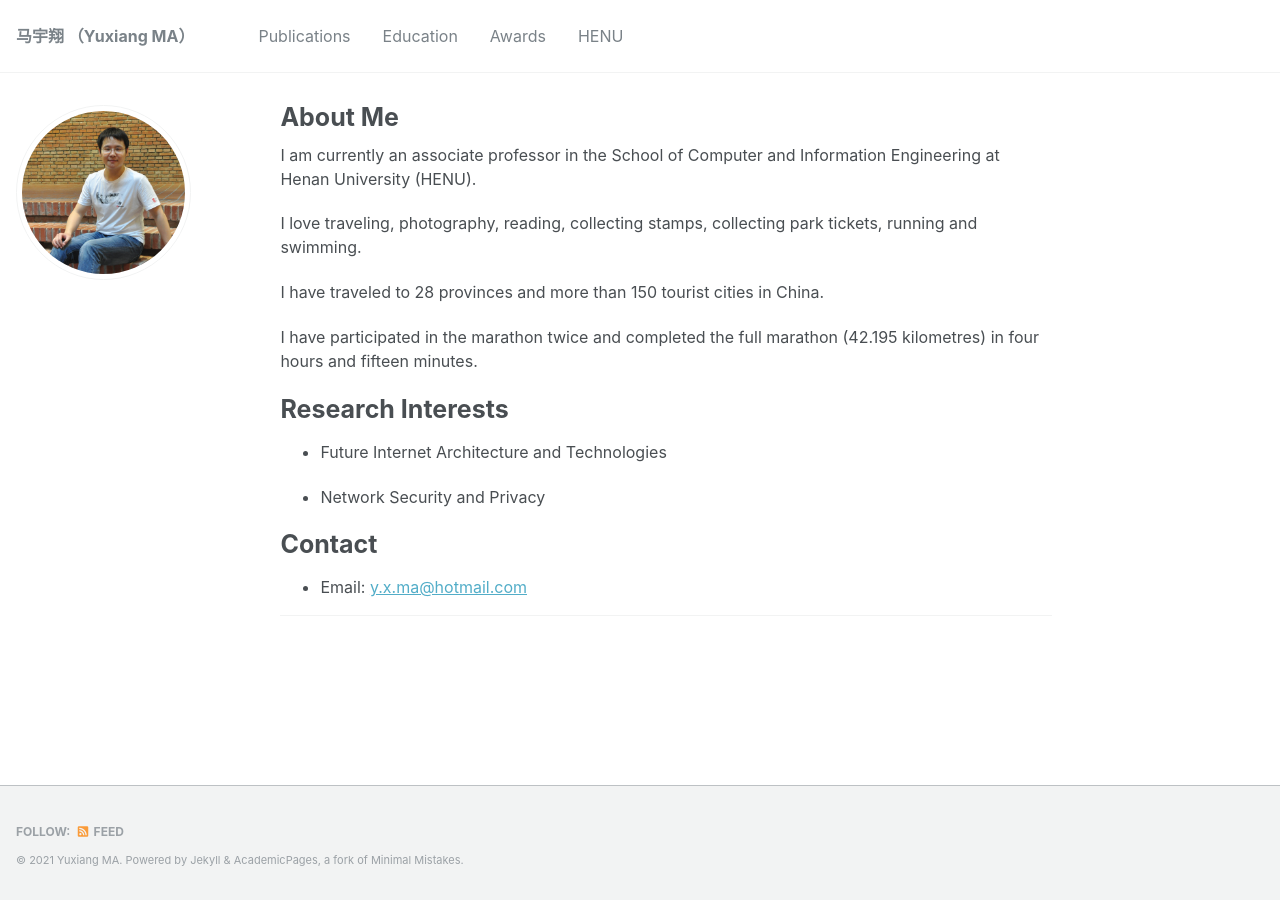
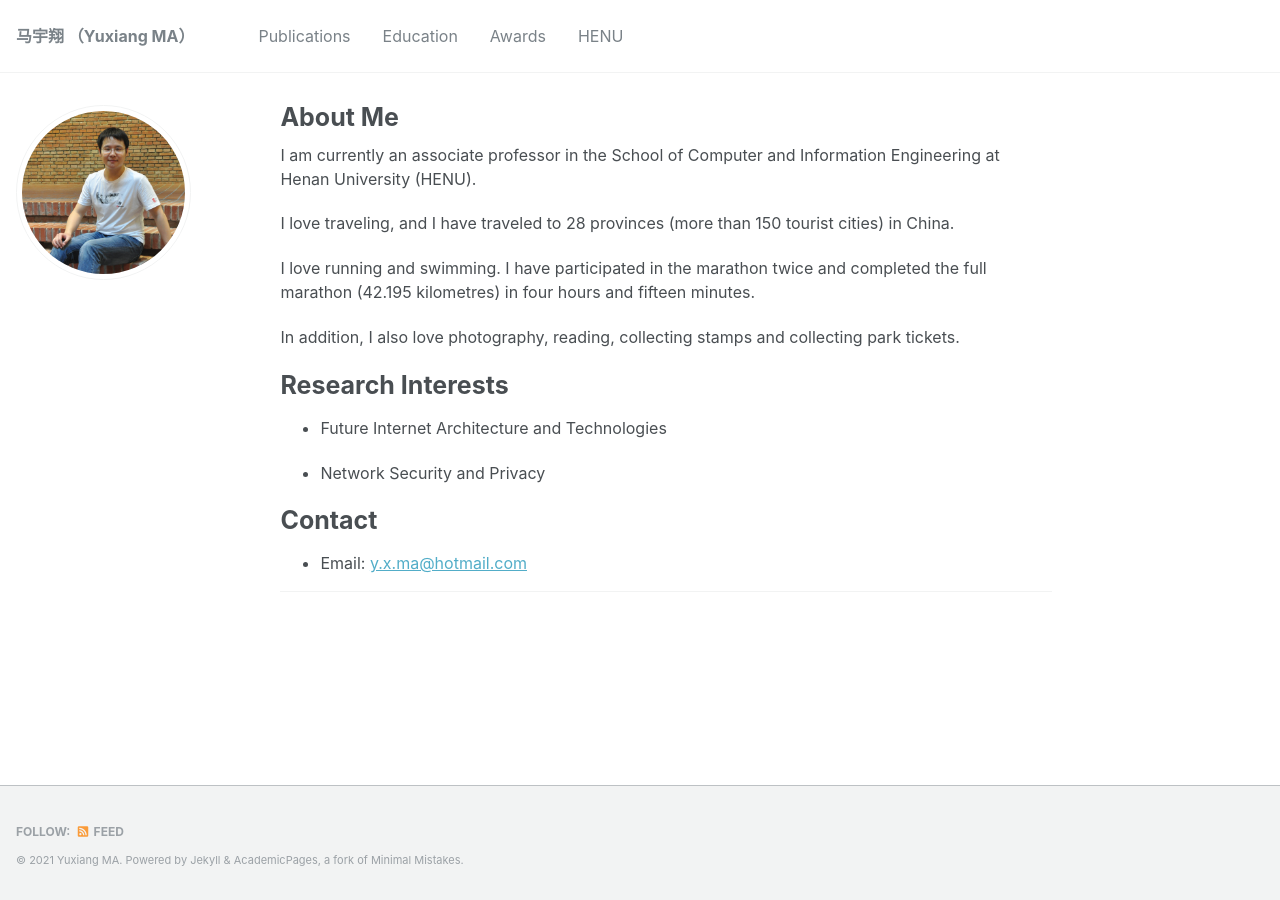
Before and after one commit to MaYuxiang/mayuxiang.github.io, a Jekyll site: the page built from _pages/about.md, in a window 1280 px wide. Built offline with Jekyll 4.4.1, drawn with Linux system fonts in a browser that asks for light colours.

Commit message:
Update about.md

```diff
--- a/_pages/about.md
+++ b/_pages/about.md
@@ -10,11 +10,11 @@ redirect_from:
 
 I am currently an associate professor in the School of Computer and Information Engineering at Henan University (HENU).
 
-I love traveling, photography, reading, collecting stamps, collecting park tickets, running and swimming.
+I love traveling, and I have traveled to 28 provinces (more than 150 tourist cities) in China.
 
-I have traveled to 28 provinces and more than 150 tourist cities in China.
+I love running and swimming. I have participated in the marathon twice and completed the full marathon (42.195 kilometres) in four hours and fifteen minutes.
 
-I have participated in the marathon twice and completed the full marathon (42.195 kilometres) in four hours and fifteen minutes.
+In addition, I also love photography, reading, collecting stamps and collecting park tickets.
 
 
 Research Interests
```
